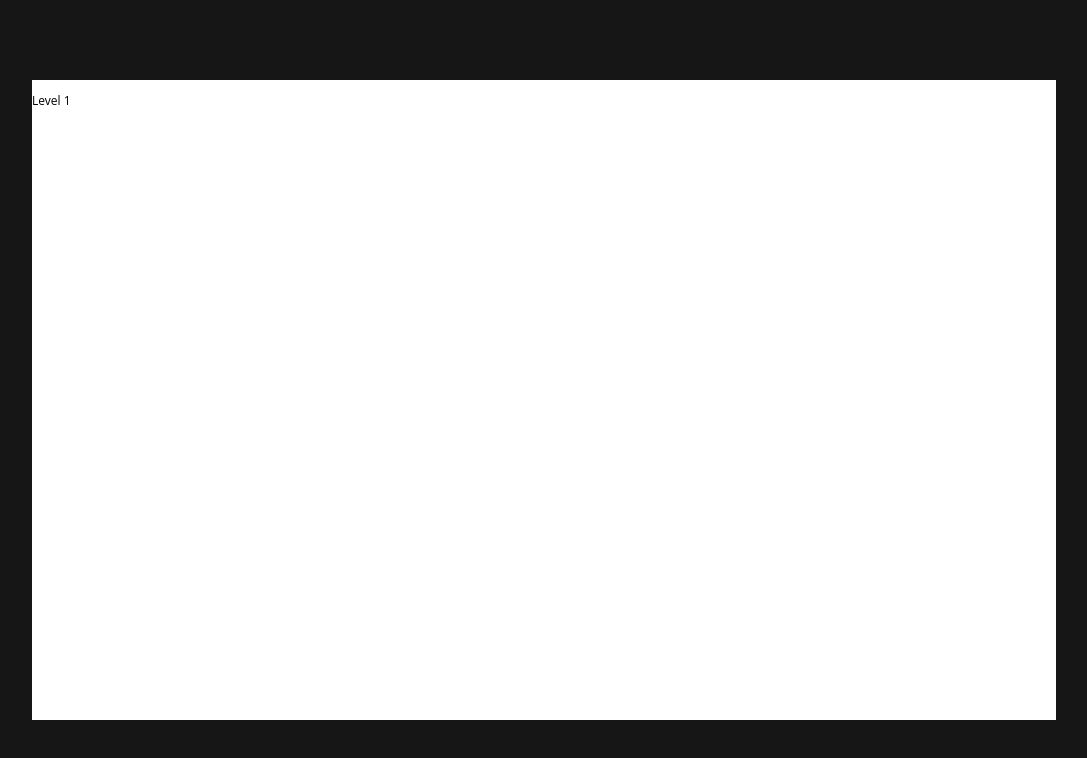
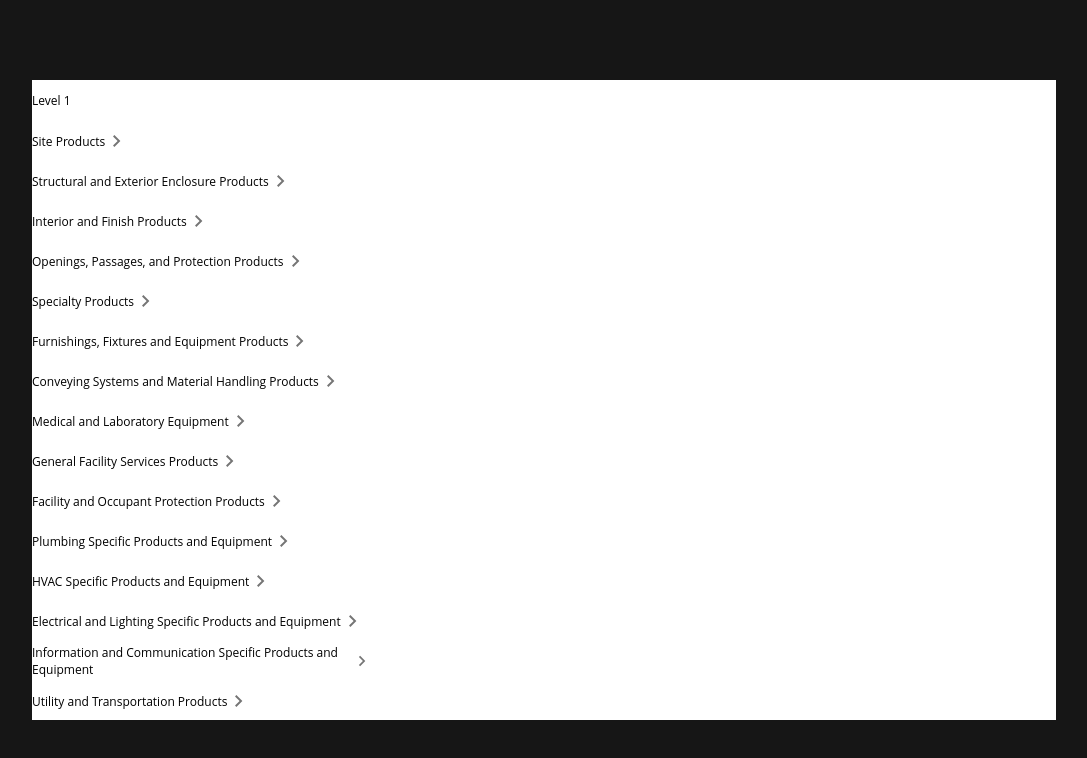
Before and after one commit to zmm2025/react-testing-app, a React (Create React App) app: page / in a window 1280 px wide. Shown: the top 758 px of the page, without its empty margins (96-1183 px from the left). Built offline with nearby package versions, Linux system fonts and the light colour scheme.

Commit message:
generalize level classes

```diff
--- a/src/components/ClassSelector/ClassSelectorV2.js
+++ b/src/components/ClassSelector/ClassSelectorV2.js
@@ -7,15 +7,17 @@ export default function ClassSelectorV2() {
     const [classPath, setClassPath] = useState([]);
 
     // Assemble selector columns
+    let levelClasses = level1Classes;
     let columns = [
-        <Column levelNum={1} />
+        <Column levelNum={1} levelClasses={levelClasses}/>
     ];
     const remainingColumns = classPath.map((pathClass, pathIndex) => {
         const levelNum = pathIndex + 1;
+        levelClasses = levelClasses[pathClass];
         return (
             <Fragment>
                 <Divider orientation="vertical" />
-                <Column levelNum={levelNum}/>
+                <Column levelNum={levelNum} levelClasses={levelClasses}/>
             </Fragment>
         );
     });
@@ -28,12 +30,12 @@ export default function ClassSelectorV2() {
     );
 }
 
-function Column({ levelNum }) {
+function Column({ levelNum, levelClasses }) {
     return (
         <div key={"column-level-" + levelNum} className="column">
             <HeaderCell levelNum={levelNum} />
             <Divider orientation="horizontal" />
-            <ColumnBody levelClasses={{}} /> {/* TODO: Generalize levelClasses */}
+            <ColumnBody levelClasses={levelClasses} />
         </div>
     );
 }
```
